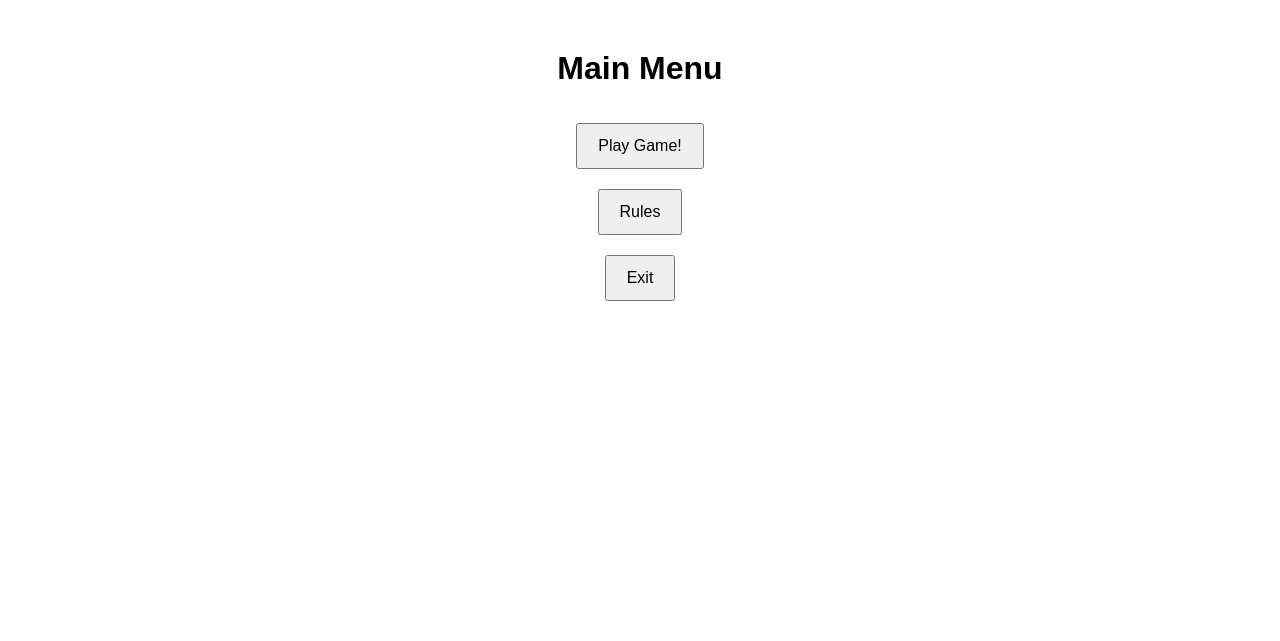
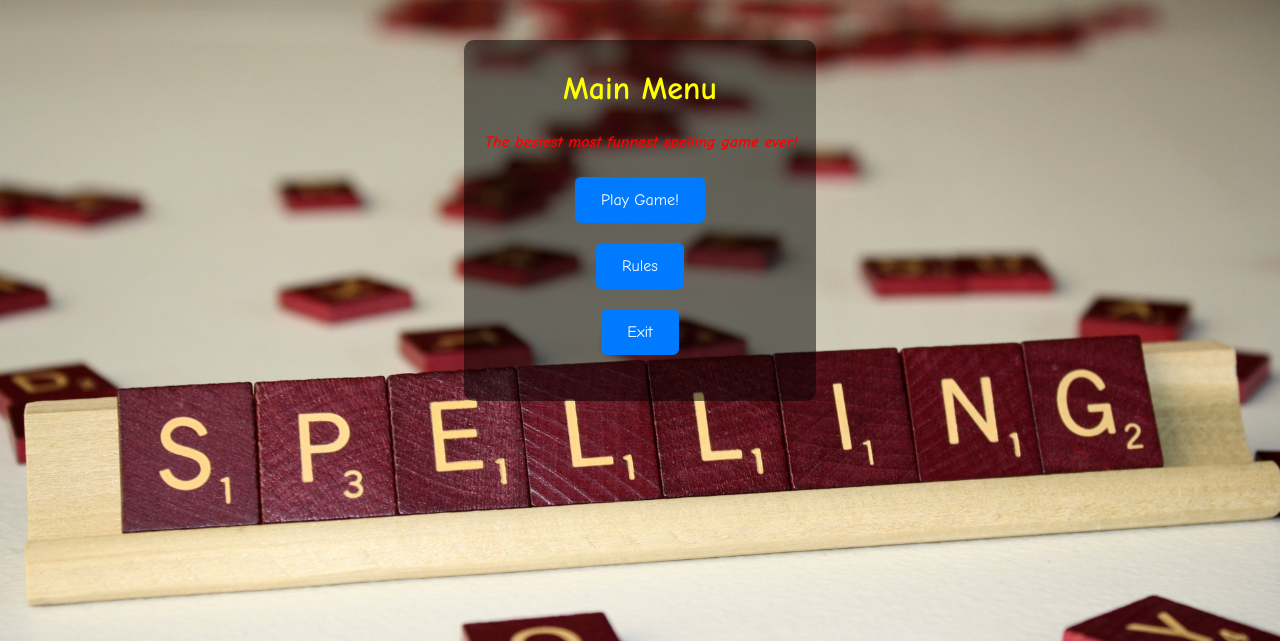
Before and after one commit to swagvillain/cuddly-spork, a Django app: page /myapp/mainmenu in a window 1280 px wide. Shown: the top 641 px of the page. Run offline with Django 5.2, Linux system fonts and the light colour scheme.

Commit message:
many changes, backgrounds, menu tts, css updates, tts slowed down

```diff
--- a/myapp/static/style.css
+++ b/myapp/static/style.css
@@ -1,10 +1,11 @@
 body {
   margin: 0;
   padding: 0;
-  font-family: Arial, sans-serif;
+  font-family: "Comic Neue", cursive ;
 }
 
 h1, h2, h3 {
+   font-family: "Comic Neue", cursive ;
   margin: 0;
   padding: 10px 0;
   text-align: center;
@@ -21,11 +22,45 @@ ul {
   padding: 0;
 }
 
-button {
-  padding: 12px 20px;
+.transparent-background {
+  background-color: rgba(0, 0, 0, 0.5);
+  padding: 20px;
+  border-radius: 10px;
+  text-align: center;
+  display: inline-block;
+}
+
+/* Button styling */
+button.btn {
+  font-family: "Comic Neue", cursive;
   font-size: 16px;
+  padding: 12px 24px;
   margin: 10px 0;
   cursor: pointer;
+  border: 2px solid #007bff; /* blue border */
+  border-radius: 6px;
+  background-color: #007bff; /* blue background */
+  color: white;
+  transition: background-color 0.2s, color 0.2s;
+}
+
+/* Hover effect */
+button.btn:hover {
+  background-color: white;
+  color: #007bff;
+}
+
+/* Optional: active / pressed state */
+button.btn:active {
+  background-color: #0056b3;
+  border-color: #0056b3;
+  color: white;
+}
+
+/* Focus outline for accessibility */
+button.btn:focus {
+  outline: 3px solid #80bdff;
+  outline-offset: 2px;
 }
 
 .modal {
--- a/myapp/templates/myapp/game.html
+++ b/myapp/templates/myapp/game.html
@@ -7,6 +7,7 @@
     <meta name="viewport" content="width=device-width, initial-scale=1.0">
     <meta http-equiv="X-UA-Compatible" content="ie=edge">
     <link rel="stylesheet" href="{% static 'style.css'  %}">
+    <link href="https://fonts.googleapis.com/css2?family=Comic+Neue:wght@400;700&display=swap" rel="stylesheet">
     <title>Epic Math Race</title>
         <link rel="icon" href="/static/favicon.ico" type="image/x-icon">
   </head>
@@ -24,6 +25,7 @@
         <button
                 class="btn btn-primary"
 		onclick="speak('Sorry, this functionality is not yet available. Please try again at a later date.')"
+		onmouseover="speak('You are hovering')"
         >
 	Pause/menu
         </button>
--- a/myapp/templates/myapp/mainmenu.html
+++ b/myapp/templates/myapp/mainmenu.html
@@ -6,12 +6,18 @@
     <meta name="viewport" content="width=device-width, initial-scale=1.0">
     <meta http-equiv="X-UA-Compatible" content="ie=edge">
     <title>Epic Math Race</title>
+    <link href="https://fonts.googleapis.com/css2?family=Comic+Neue:wght@400;700&display=swap" rel="stylesheet">
     <link rel="stylesheet" href="{% static 'style.css'  %}">
     <link rel="icon" href="/static/favicon.ico" type="image/x-icon">
 
     <style>
-body {font-family: Arial, Helvetica, sans-serif;}
-
+	body{
+            background-image: url("{% static 'spelling-background.jpg' %}");
+            background-size: cover;
+            background-position: center;
+            background-repeat: no-repeat;
+            background-attachment: fixed;
+	}
 /* The Modal (background) */
 .modal {
   display: none; /* Hidden by default */
@@ -54,12 +60,15 @@ body {font-family: Arial, Helvetica, sans-serif;}
   </head>
   <body>
     <main>
-        <h1>Main Menu</h1>
+      <div class="transparent-background">
+        <h1 style="color:yellow">Main Menu</h1>
+	<p style="color:red"><em><b>The bestest most funnest spelling game ever!</b></em></p>
 	<ul>
 		<li>
 			<button
 				class="btn btn-primary"
 				onclick="window.location.href='{% url 'game' %}';"
+				onmouseover="speak('Play the Game!')"
 			>
 			Play Game!
 			</button>
@@ -68,7 +77,6 @@ body {font-family: Arial, Helvetica, sans-serif;}
 			<button
 				id="rulesButton"
 				class="btn btn-primary"
-				onclick=""
 			>
 			Rules
 			</button>
@@ -77,11 +85,13 @@ body {font-family: Arial, Helvetica, sans-serif;}
 			<button
 				class="btn btn-primary"
 				onclick="window.location.href='{% url 'index' %}';"
+				onmouseover="speak('Exit game.')"
 			>
 			Exit
 			</button>
 		</li>
 	</ul>
+      </div>
     </main>
 
 	<!-- The Modal -->
@@ -94,20 +104,24 @@ body {font-family: Arial, Helvetica, sans-serif;}
 	  </div>
 	</div>
 
+    <!-- Modal Script -->
     <script>
 	// Get the modal
 	var modal = document.getElementById("Rules");
 
 	// Get the button that opens the modal
 	var btn = document.getElementById("rulesButton");
+	btn.addEventListener('mouseover', () => {
+		speak('See rules.');
+	});
 
 	// Get the <span> element that closes the modal
 	var span = document.getElementsByClassName("close")[0];
 
 	// When the user clicks the button, open the modal
-	btn.onclick = function() {
+	btn.addEventListener('click', () => {
 	  modal.style.display = "block";
-	}
+	});
 
 	// When the user clicks on <span> (x), close the modal
 	span.onclick = function() {
@@ -120,6 +134,10 @@ body {font-family: Arial, Helvetica, sans-serif;}
 	    modal.style.display = "none";
 	  }
 	}
-</script>
+    </script>
+
+    <!-- TTS script -->
+    <script src="{% static 'js/tts.js' %}"></script>
+
   </body>
 </html>
--- a/myapp/views.py
+++ b/myapp/views.py
@@ -4,6 +4,10 @@ from django.http import HttpResponse
 import pyttsx3
 
 robot = pyttsx3.init()
+robot.setProperty('rate', 150)
+rate = robot.getProperty('rate')
+robot.say('My current rate is ' + str(rate))
+print(rate)
 
 
 # views here.
```
Also changed, not shown: myapp/templates/myapp/welcome-page.html (+12 -4 lines), myapp/static/colours-background.jpg (added), myapp/static/spelling-background.jpg (added).
